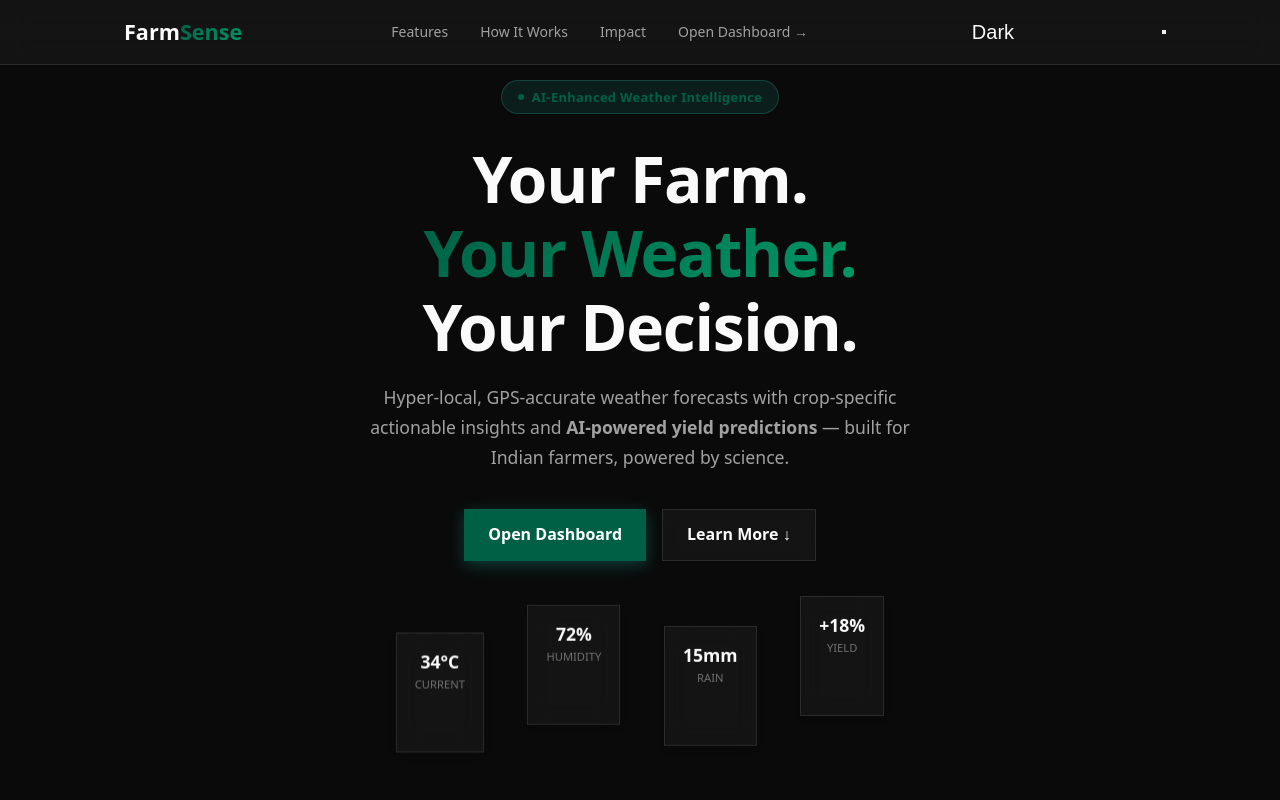
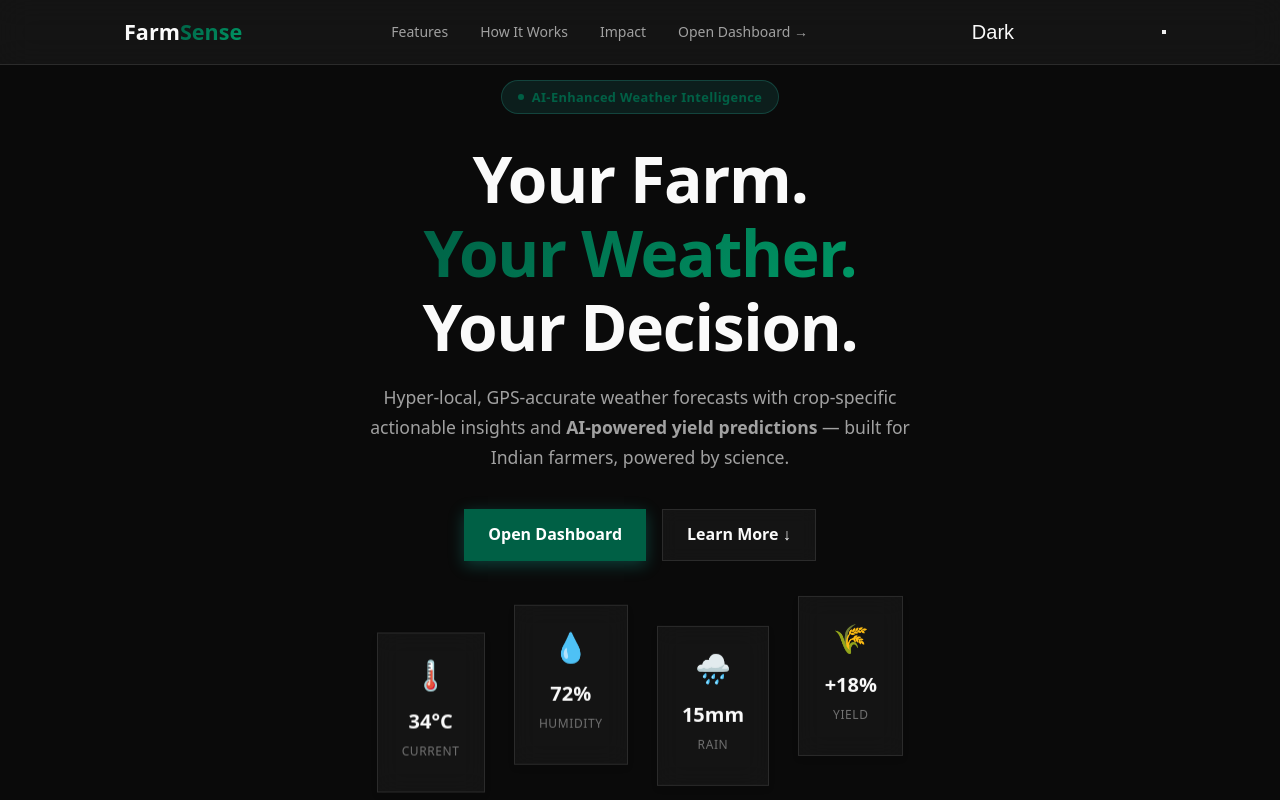
Before and after one commit to knokvik/farmsense, a website built with Vite: page index.html in a window 1280 px wide. Shown: the top 800 px of the page. Built offline with nearby package versions, Linux system fonts and the light colour scheme.

Commit message:
Reinstate landing page emojis and apply premium padding, sizing, and container gap spacing to float-cards

```diff
--- a/index.css
+++ b/index.css
@@ -1671,22 +1671,23 @@ a:hover {
 .btn-lg { padding: 16px 32px; font-size: 1.1rem; }
 .hero-cta-row { display: flex; gap: 16px; justify-content: center; margin-bottom: 60px; }
 
-.hero-float-cards { position: relative; max-width: 520px; margin: 20px auto 0; height: 120px; display: flex; justify-content: space-around; gap: 12px; }
+.hero-float-cards { position: relative; max-width: 580px; margin: 40px auto 0; height: 160px; display: flex; justify-content: space-around; gap: 16px; }
 .float-card {
   --offset-y: 0px;
   background: var(--glass-bg); backdrop-filter: blur(12px); border: 1px solid var(--glass-border);
-  padding: 14px 18px; border-radius: var(--radius-lg); display: flex; flex-direction: column; align-items: center;
+  padding: 18px 24px; border-radius: var(--radius-lg); display: flex; flex-direction: column; align-items: center;
   box-shadow: var(--shadow-md); animation: floatCard 4.5s ease-in-out infinite;
   transform: translateY(var(--offset-y));
   transition: transform 0.3s;
+  min-width: 105px;
 }
 .fc-1 { --offset-y: 15px; }
 .fc-2 { --offset-y: -15px; animation-delay: 1.1s; }
 .fc-3 { --offset-y: 5px; animation-delay: 2.2s; }
 .fc-4 { --offset-y: -25px; animation-delay: 3.3s; }
-.fc-emoji { font-size: 1.5rem; margin-bottom: 4px; }
-.fc-val { font-weight: 700; font-size: 1.1rem; }
-.fc-lbl { font-size: 0.7rem; color: var(--text-muted); text-transform: uppercase; }
+.fc-emoji { font-size: 1.8rem; margin-bottom: 8px; }
+.fc-val { font-weight: 700; font-size: 1.25rem; margin-bottom: 4px; }
+.fc-lbl { font-size: 0.75rem; color: var(--text-muted); text-transform: uppercase; letter-spacing: 0.05em; }
 
 @keyframes floatCard {
   0%, 100% { transform: translateY(var(--offset-y)); }
--- a/index.html
+++ b/index.html
@@ -86,18 +86,22 @@
         <!-- Floating Weather Cards -->
         <div class="hero-float-cards">
           <div class="float-card fc-1">
+            <span class="fc-emoji">🌡️</span>
             <span class="fc-val">34°C</span>
             <span class="fc-lbl">Current</span>
           </div>
           <div class="float-card fc-2">
+            <span class="fc-emoji">💧</span>
             <span class="fc-val">72%</span>
             <span class="fc-lbl">Humidity</span>
           </div>
           <div class="float-card fc-3">
+            <span class="fc-emoji">🌧️</span>
             <span class="fc-val">15mm</span>
             <span class="fc-lbl">Rain</span>
           </div>
           <div class="float-card fc-4">
+            <span class="fc-emoji">🌾</span>
             <span class="fc-val">+18%</span>
             <span class="fc-lbl">Yield</span>
           </div>
@@ -118,6 +122,7 @@
           <div class="feature-card glass-card" id="feature-forecast">
             <div class="feature-icon-wrap">
               <div class="feature-glow glow-teal"></div>
+              ⛅
             </div>
             <h3 class="feature-title">7-Day Weather Forecast</h3>
             <p class="feature-desc">GPS-accurate, hourly weather data including temperature, rainfall probability, wind speed, humidity, UV index, and soil conditions.</p>
@@ -131,6 +136,7 @@
           <div class="feature-card glass-card" id="feature-advisory">
             <div class="feature-icon-wrap">
               <div class="feature-glow glow-emerald"></div>
+              🌱
             </div>
             <h3 class="feature-title">Crop Advisory Engine</h3>
             <p class="feature-desc">Select your crop and get personalized alerts for heat stress, frost, irrigation needs, disease risk, and best days for planting or spraying.</p>
@@ -144,6 +150,7 @@
           <div class="feature-card glass-card" id="feature-prediction">
             <div class="feature-icon-wrap">
               <div class="feature-glow glow-amber"></div>
+              🔮
             </div>
             <h3 class="feature-title">AI Yield Prediction</h3>
             <p class="feature-desc">Enter your farm details — crop, soil, area, irrigation — and get predicted yield, risk assessment, growth timeline, and reduction estimates.</p>
@@ -157,6 +164,7 @@
           <div class="feature-card glass-card" id="feature-historical">
             <div class="feature-icon-wrap">
               <div class="feature-glow glow-sky"></div>
+              📈
             </div>
             <h3 class="feature-title">Historical Trends</h3>
             <p class="feature-desc">Compare current weather with the same period last year. Track temperature shifts, rainfall changes, and wind patterns to plan ahead.</p>
```
